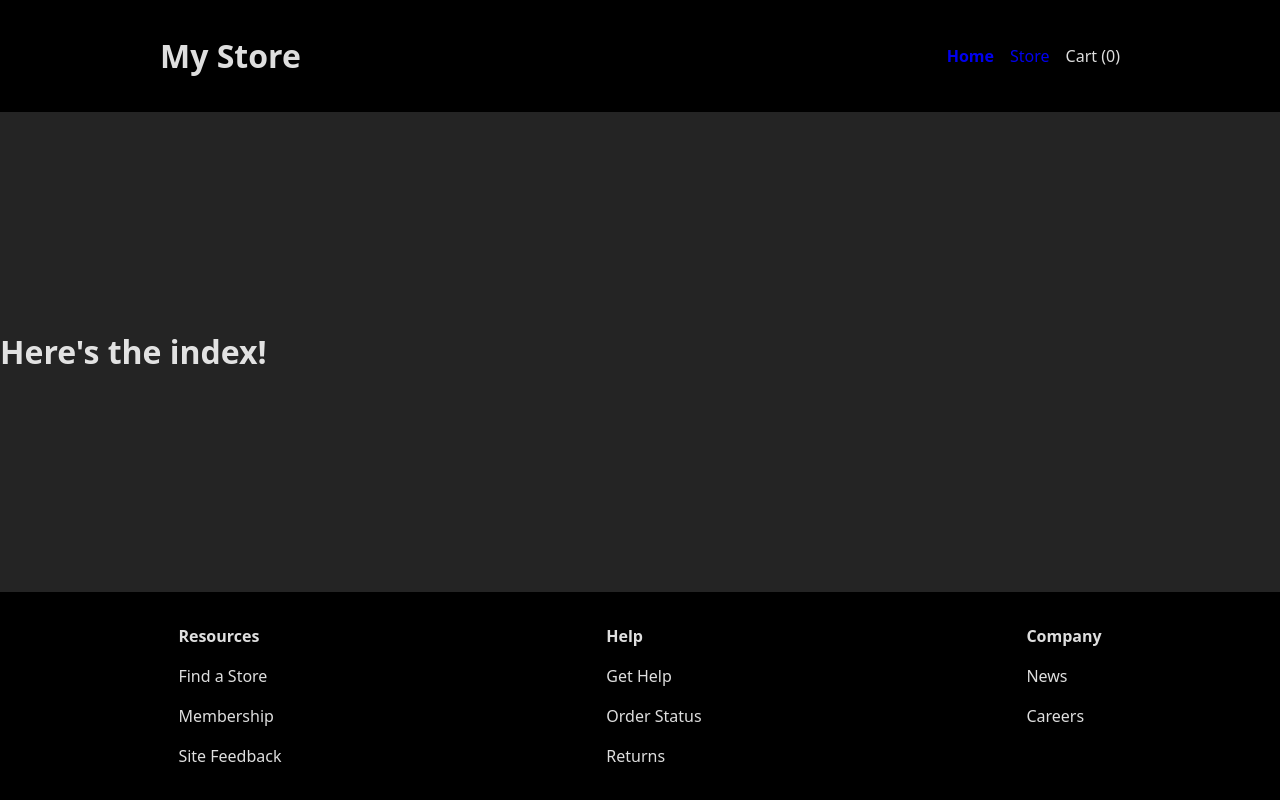
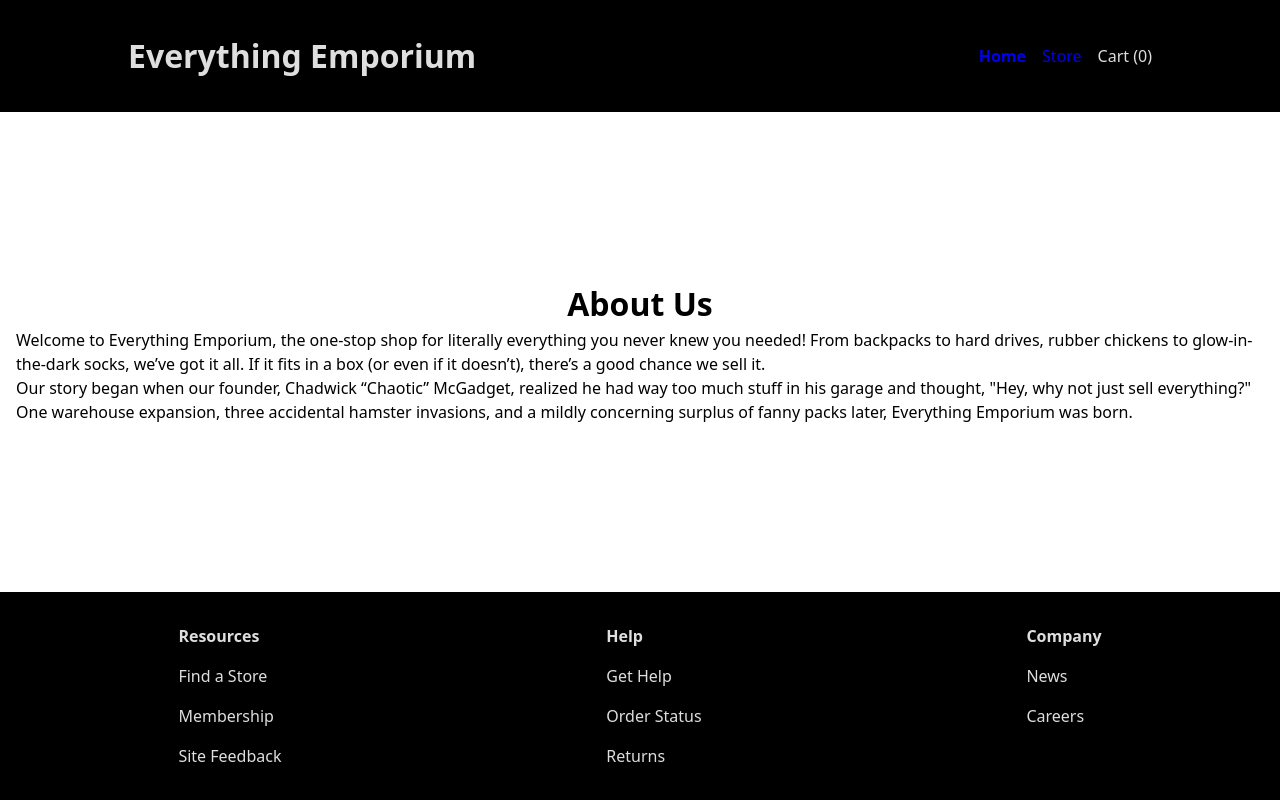
Before and after one commit to rewthex/shopping-cart, a React (Vite) app: page / in a window 1280 px wide. Built offline with nearby package versions, Linux system fonts and the light colour scheme; no server answers.

Commit message:
basic index done, with about us and featured item, cart working

```diff
--- /dev/null
+++ b/src/components/About.tsx
@@ -0,0 +1,21 @@
+export function About() {
+  return (
+    <main className="about-us">
+      <h1>About Us</h1>
+      <p>
+        Welcome to Everything Emporium, the one-stop shop for literally
+        everything you never knew you needed! From backpacks to hard drives,
+        rubber chickens to glow-in-the-dark socks, we’ve got it all. If it fits
+        in a box (or even if it doesn’t), there’s a good chance we sell it.
+      </p>
+
+      <p>
+        Our story began when our founder, Chadwick “Chaotic” McGadget, realized
+        he had way too much stuff in his garage and thought, "Hey, why not just
+        sell everything?" One warehouse expansion, three accidental hamster
+        invasions, and a mildly concerning surplus of fanny packs later,
+        Everything Emporium was born.
+      </p>
+    </main>
+  );
+}
--- /dev/null
+++ b/src/components/DailyDeal.tsx
@@ -0,0 +1,34 @@
+import { addToCart } from "../store/cart-slice";
+import { useAppDispatch } from "../store/hooks";
+import { InventoryItem } from "../store/inventory-slice";
+
+interface DailyDealProps {
+  item: InventoryItem;
+}
+
+export function DailyDeal({ item }: DailyDealProps) {
+  const { description, title, id, image, price, rating } = item;
+  const discountedPrice = (price * 0.85).toFixed(2);
+  const dispatch = useAppDispatch();
+
+  function handleAddToCart() {
+    dispatch(addToCart({ ...item, price: +discountedPrice }));
+  }
+
+  return (
+    <div>
+      <h1>Featured Item</h1>
+      <section className="daily-deal">
+        <img src={image} alt={title} />
+        <div className="daily-deal-description">
+          <h2>{title}</h2>
+          <h3>{description}</h3>
+          <div className="daily-deal-add-to-cart">
+            <p>${discountedPrice}</p>
+            <button onClick={handleAddToCart}>Add to Cart</button>
+          </div>
+        </div>
+      </section>
+    </div>
+  );
+}
--- a/src/components/Header.tsx
+++ b/src/components/Header.tsx
@@ -8,7 +8,7 @@ export default function Header() {
   return (
     <div className="header-background">
       <header className="header content-container">
-        <h1>My Store</h1>
+        <h1>Everything Emporium</h1>
         <nav>
           <ul>
             <li>
--- a/src/index.css
+++ b/src/index.css
@@ -3,9 +3,7 @@
   line-height: 1.5;
   font-weight: 400;
 
-  color-scheme: light dark;
   color: rgba(255, 255, 255, 0.87);
-  background-color: #242424;
 
   font-synthesis: none;
   text-rendering: optimizeLegibility;
@@ -13,7 +11,9 @@
   -moz-osx-font-smoothing: grayscale;
 }
 
-*, *::before, *::after {
+*,
+*::before,
+*::after {
   box-sizing: border-box;
 }
 
@@ -21,16 +21,29 @@
   margin: 0;
 }
 
-img, picture, video, canvas, svg {
+img,
+picture,
+video,
+canvas,
+svg {
   display: block;
   max-width: 100%;
 }
 
-input, button, textarea, select {
+input,
+button,
+textarea,
+select {
   font: inherit;
 }
 
-p, h1, h2, h3, h4, h5, h6 {
+p,
+h1,
+h2,
+h3,
+h4,
+h5,
+h6 {
   overflow-wrap: break-word;
 }
 
@@ -38,11 +51,17 @@ p {
   text-wrap: pretty;
 }
 
-h1, h2, h3, h4, h5, h6 {
+h1,
+h2,
+h3,
+h4,
+h5,
+h6 {
   text-wrap: balance;
 }
 
-#root, #__next {
+#root,
+#__next {
   isolation: isolate;
 }
 
@@ -58,14 +77,15 @@ h1, h2, h3, h4, h5, h6 {
   margin: 0 auto;
 }
 
-.header-background, .footer-background {
+.header-background,
+.footer-background {
   background: black;
 }
 
 .header {
   display: flex;
   justify-content: space-between;
-  padding: 2rem;
+  padding: 2rem 0;
   align-items: center;
 }
 
@@ -98,3 +118,43 @@ a {
 li:first-child {
   font-weight: bold;
 }
+
+.index {
+  flex-grow: 1;
+  display: flex;
+  flex-direction: column;
+  justify-content: space-evenly;
+  color: black;
+}
+
+.index h1 {
+  text-align: center;
+}
+
+.about-us {
+  padding: 1rem;
+}
+
+.daily-deal {
+  color: black;
+  display: flex;
+  padding: 1rem;
+}
+
+.daily-deal img {
+  width: 200px;
+  height: auto;
+}
+
+.daily-deal-description {
+  display: flex;
+  flex-direction: column;
+  justify-content: space-between;
+  padding: 2rem;
+}
+
+.daily-deal-add-to-cart {
+  display: flex;
+  gap: 1rem;
+  align-self: flex-end;
+}
--- a/src/pages/index.tsx
+++ b/src/pages/index.tsx
@@ -1,3 +1,15 @@
+import { useAppSelector } from "../store/hooks";
+import { DailyDeal } from "../components/DailyDeal";
+import { About } from "../components/About";
+
 export default function Index() {
-  return <h1>Here's the index!</h1>
+  const inventoryItem = useAppSelector((state) => state.inventory.inventory)[0];
+
+  return (
+    <main className="index">
+      <About />
+
+      {inventoryItem && <DailyDeal item={inventoryItem} />}
+    </main>
+  );
 }
```
